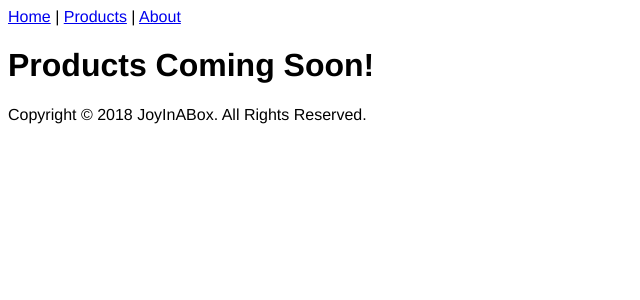
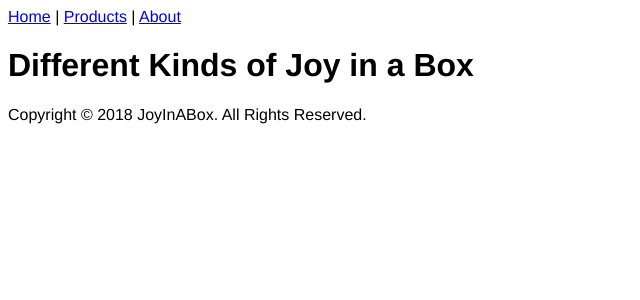
Before and after one commit to JoyInABox/JoyInABox.github.io, a Jekyll site: the page built from products/index.html, in a window 1280 px wide. Shown: the top 300 px of the page, without its empty margins (0-640 px from the left). Built offline with Jekyll 4.4.1, drawn with Linux system fonts in a browser that asks for light colours.

Commit message:
Update index.html

```diff
--- a/products/index.html
+++ b/products/index.html
@@ -2,4 +2,9 @@
 layout: default
 title: Different Kinds of Joy in a Box
 ---
-<h1>Products Coming Soon!</h1>
+<h1>{{ page.title }}</h1>
+<ul class="posts">
+  {% for product in site.products %}
+  <li><a href="{{ product.url }}" title="{{ product.title }}">{{ product.title }}</a></li>
+  {% endfor %}
+</ul>
```
